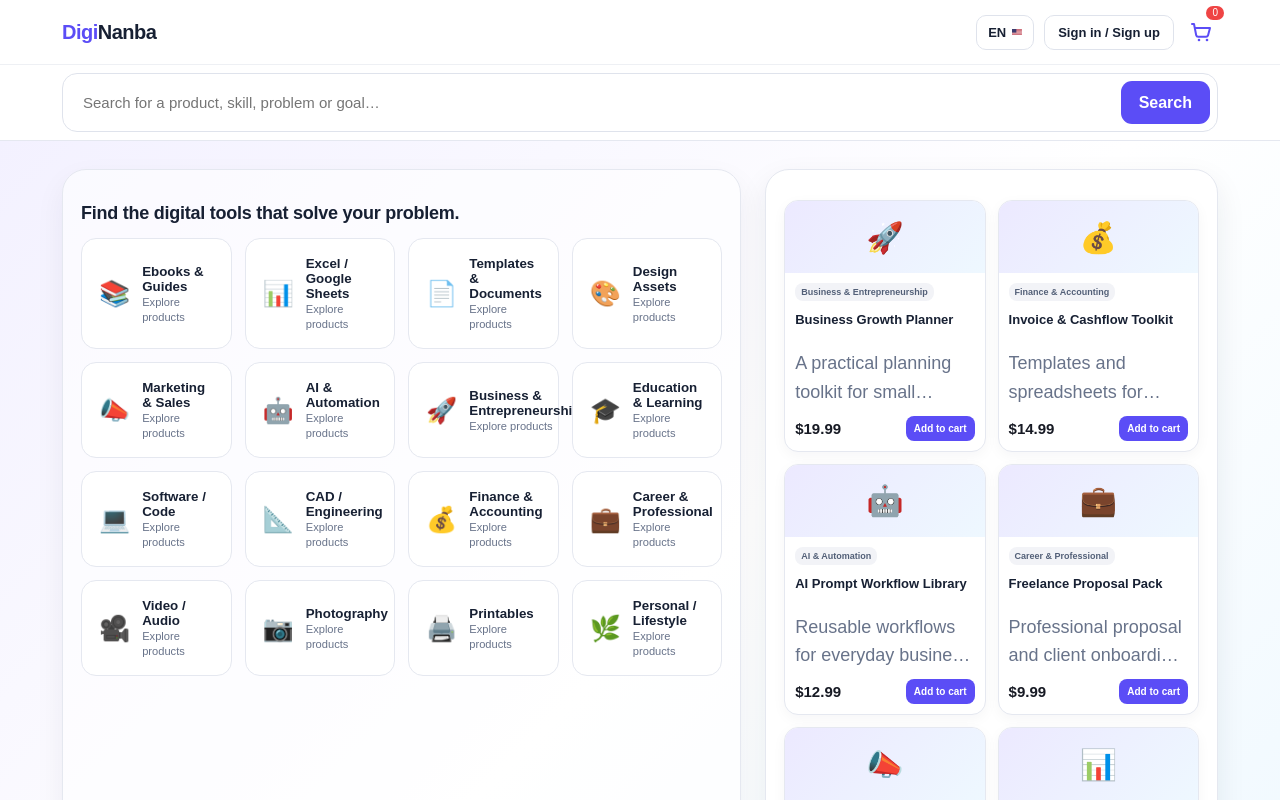
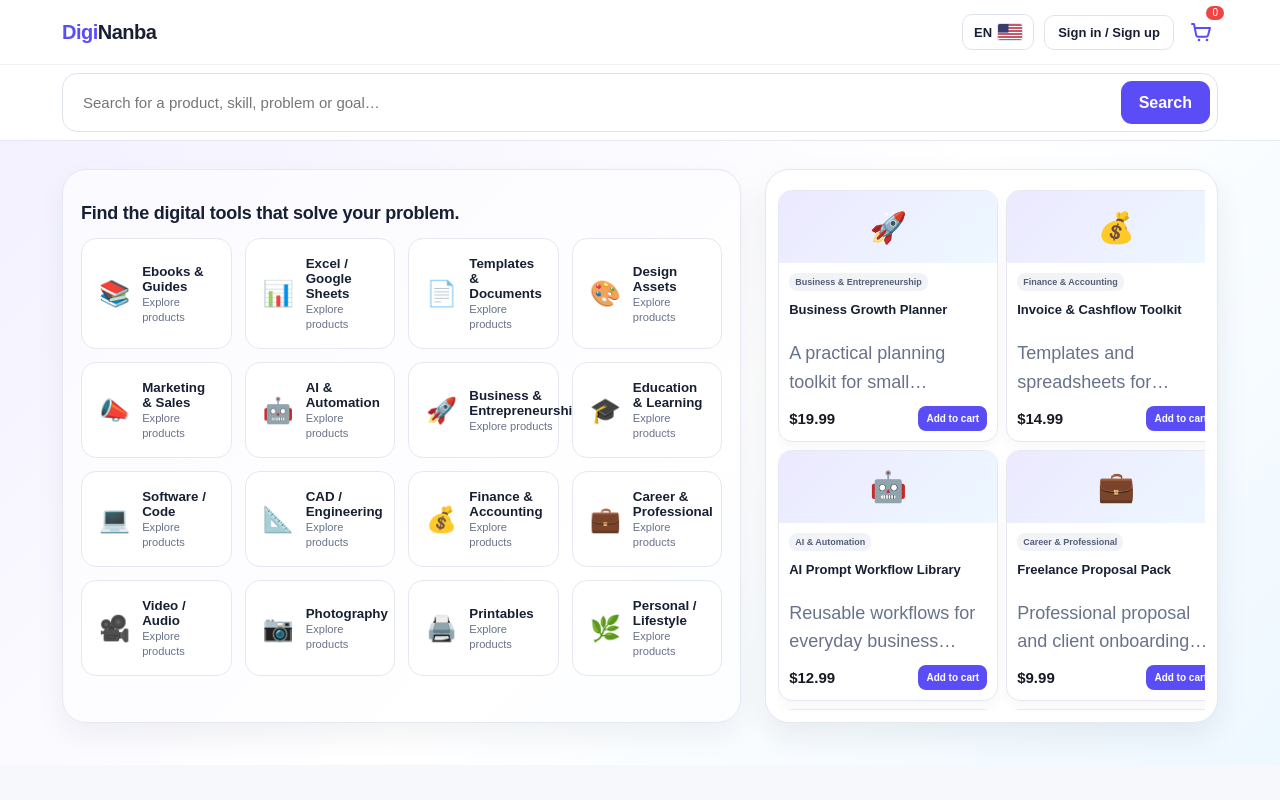
Before and after one commit to agnengineeringselectricals-crypto/diginanba, a Next.js app: page / in a window 1280 px wide. Shown: the top 800 px of the page. Built offline with nearby package versions, Linux system fonts and the light colour scheme; no server answers; the database is empty.

Commit message:
Tighten featured panel and add two-axis scrolling

```diff
--- a/app/globals.css
+++ b/app/globals.css
@@ -123,3 +123,12 @@
 .ref-market-flag-svg{width:24px;height:16px;display:block;border-radius:2px;box-shadow:0 0 0 1px rgba(23,32,51,.12)}
 .ref-cart{color:#5b4df6}
 .ref-cart-icon{width:24px;height:24px;display:block;color:currentColor}
+
+/* Featured products: use the full parent area and allow two-axis scrolling as products grow */
+.ref-featured-panel{padding:12px}
+.ref-featured-head{margin-bottom:8px}
+.ref-featured-grid{gap:8px;max-height:520px;overflow:auto;align-content:start;padding:0;margin:0;grid-template-columns:repeat(2,minmax(220px,1fr))}
+.ref-featured-card{margin:0}
+.ref-language-flag-svg{width:24px;height:16px;display:block;flex:none;border-radius:2px;box-shadow:0 0 0 1px rgba(23,32,51,.12)}
+@media(max-width:900px){.ref-featured-grid{grid-template-columns:repeat(2,minmax(220px,1fr));max-height:480px}}
+@media(max-width:560px){.ref-featured-grid{grid-template-columns:repeat(2,minmax(180px,1fr));max-height:440px}}
```
